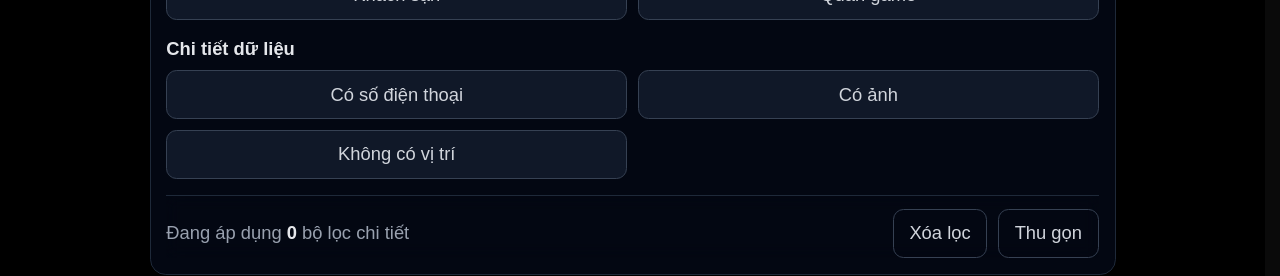
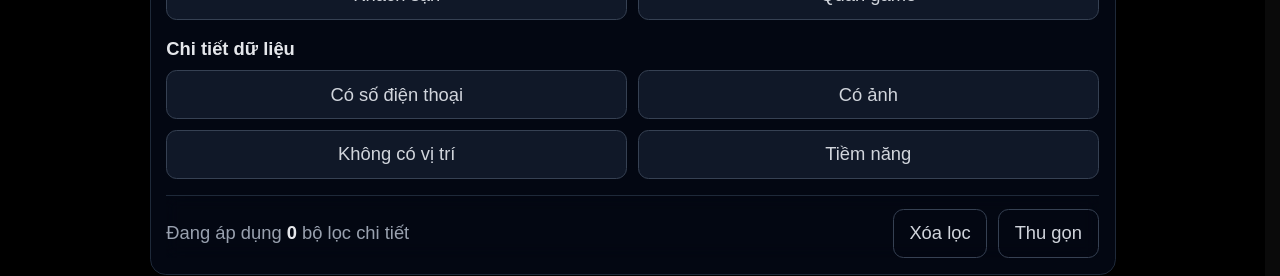
Before and after one commit to nam17081999/customer, a Next.js app: page / in a window 1280 px wide. Both pictures are taken after a click on the button "Lọc". Shown: the part 463-739 px from the top of the page. Built offline with nearby package versions, Linux system fonts and the light colour scheme; no server answers; the database is empty.

Commit message:
thêm param khi tìm kiếm

```diff
--- a/pages/index.js
+++ b/pages/index.js
@@ -24,6 +24,7 @@ const LOCATION_REFRESH_COOLDOWN_MS = 5 * 1000
 const FILTER_FLAG_HAS_PHONE = 'has_phone'
 const FILTER_FLAG_HAS_IMAGE = 'has_image'
 const FILTER_FLAG_NO_LOCATION = 'has_no_location'
+const FILTER_FLAG_POTENTIAL = 'is_potential'
 
 function parseCoordinate(value) {
   if (typeof value === 'number') return Number.isFinite(value) ? value : NaN
@@ -336,6 +337,9 @@ export default function HomePage() {
     if (selectedDetailFlags.includes(FILTER_FLAG_NO_LOCATION)) {
       results = results.filter((s) => !hasStoreCoordinates(s))
     }
+    if (selectedDetailFlags.includes(FILTER_FLAG_POTENTIAL)) {
+      results = results.filter((s) => Boolean(s.is_potential))
+    }
     // Text search (supports Vietnamese without tones + any word order)
     if (hasTextSearch) {
       const term = searchTerm.trim().toLowerCase()
@@ -531,6 +535,7 @@ export default function HomePage() {
                       { value: FILTER_FLAG_HAS_PHONE, label: 'Có số điện thoại' },
                       { value: FILTER_FLAG_HAS_IMAGE, label: 'Có ảnh' },
                       { value: FILTER_FLAG_NO_LOCATION, label: 'Không có vị trí' },
+                      { value: FILTER_FLAG_POTENTIAL, label: 'Tiềm năng' },
                     ].map((flag) => {
                       const active = selectedDetailFlags.includes(flag.value)
                       return (
```
